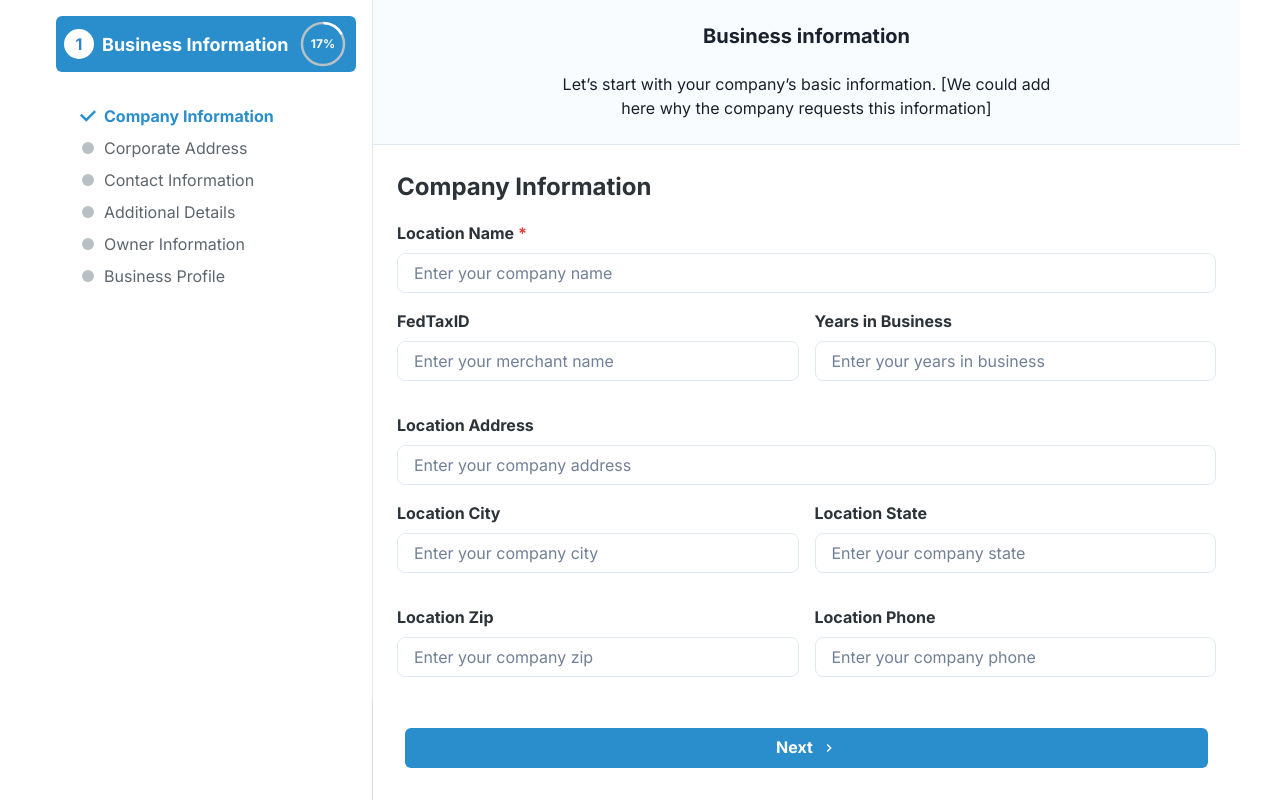
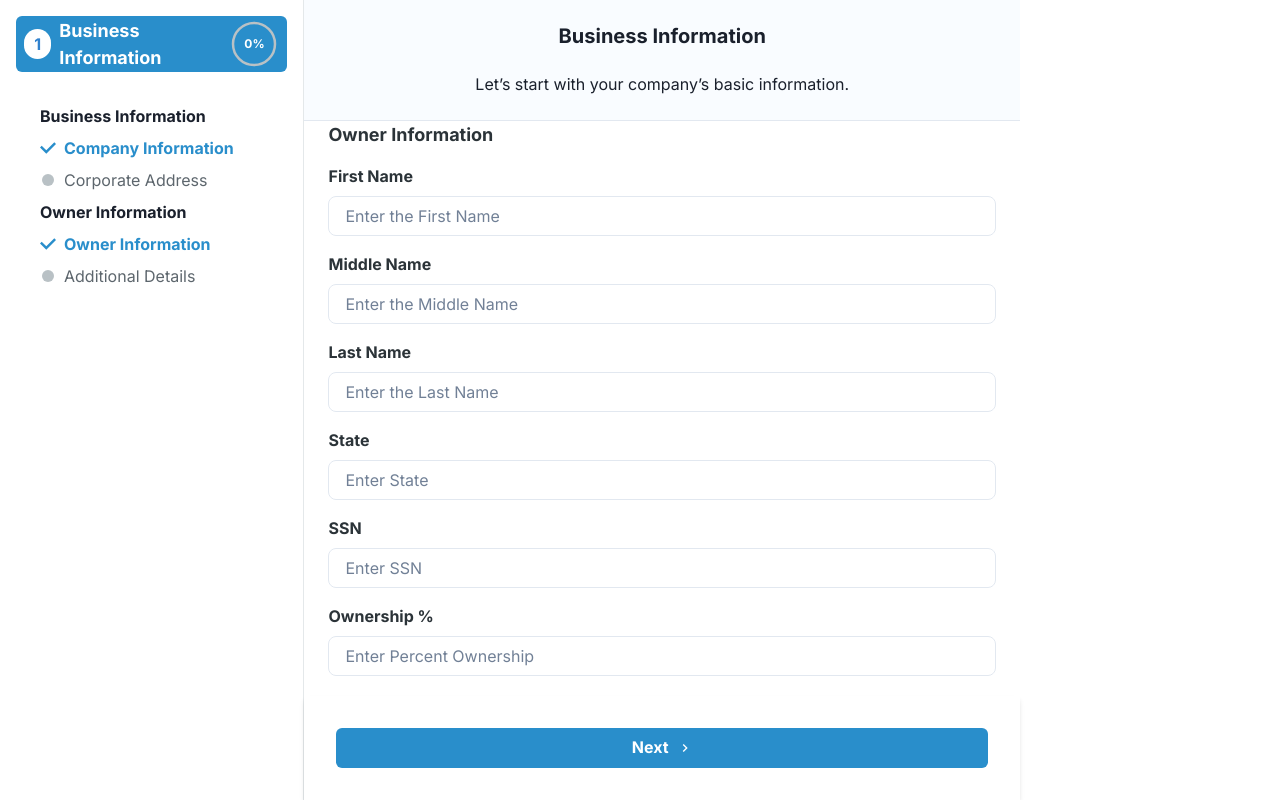
Before and after one commit to Elkinssm/forms-project, a React (Vite) app: page / in a window 1280 px wide. Built offline with nearby package versions, Linux system fonts and the light colour scheme.

Commit message:
add components

```diff
--- a/src/App.tsx
+++ b/src/App.tsx
@@ -1,31 +1,46 @@
+// App.tsx
 import { Box, ChakraProvider } from "@chakra-ui/react";
 import theme from "./theme";
-import "./App.css";
-
-// Importar los formularios
+import Sidebar from "./components/Sidebar/Sidebar";
 import CompanyInformationForm from "./components/YourBusiness/CompanyInformationForm/CompanyInformationForm";
-
 import CorporateAddressForm from "./components/YourBusiness/CorporateAddressForm/CorporateAddressForm";
-import ContactInformationForm from "./components/YourBusiness/ContactInformationForm/ContactInformationForm";
+import OwnerInformationForm from "./components/OwnerInformation/OwnerInformationForm";
 import AdditionalDetailsForm from "./components/YourBusiness/AdditionalDetailsForm/AdditionalDetailsForm";
-import OwnerInformationForm from "./components/OwnerInformation/OwnerInformationForm";
-import BusinessProfileForm from "./components/BusinessProfile/BusinessProfile";
-import Sidebar from "./components/Sidebar/Sidebar";
-
 
 function App() {
+  const sections = [
+    {
+      title: "Business Information",
+      children: [
+        <CompanyInformationForm
+          key="company-info"
+          title="Company Information"
+        />,
+        <CorporateAddressForm
+          key="corporate-address"
+          title="Corporate Address"
+        />,
+      ],
+    },
+    {
+      title: "Owner Information",
+      children: [
+        <OwnerInformationForm key="owner-info" title="Owner Information" />,
+        <AdditionalDetailsForm
+          key="additional-details"
+          title="Additional Details"
+        />,
+        // Agrega más formularios de esta sección si es necesario
+      ],
+    },
+    // Agrega más secciones según sea necesario
+  ];
+
   return (
     <ChakraProvider theme={theme}>
-      <Box maxW={"1200px"} mx="auto" overflow={"auto"}>
-        {/* Pasamos los formularios como children del Sidebar */}
-        <Sidebar>
-          <CompanyInformationForm title="Company Information" />
-          <CorporateAddressForm title="Corporate Address" />
-          <ContactInformationForm title="Contact Information" />
-          <AdditionalDetailsForm title="Additional Details" />
-          <OwnerInformationForm title="Owner Information" />
-          <BusinessProfileForm title="Business Profile" />
-        </Sidebar>
+      <Box display="flex" overflow="auto">
+        <Sidebar sections={sections} />
+        {/* Agrega el contenido principal aquí si es necesario */}
       </Box>
     </ChakraProvider>
   );
--- a/src/components/Sidebar/Sidebar.tsx
+++ b/src/components/Sidebar/Sidebar.tsx
@@ -1,4 +1,4 @@
-import React, { useState, ReactElement, useEffect, useRef } from "react";
+import React, { useState, ReactElement, useRef, useEffect } from "react";
 import {
   Text,
   List,
@@ -17,37 +17,74 @@ import FormHeader from "../FormComponents/FormHeader";
 import CircleIcon from "../../utils/CircleIcon";
 import FormNavigation from "../FormComponents/FormNavigation";
 
+interface Section {
+  title: string;
+  children: ReactElement[];
+}
+
 interface SidebarProps {
-  children: ReactElement[];
+  sections: Section[];
 }
 
 interface FormData {
   [key: string]: unknown;
 }
 
-const Sidebar: React.FC<SidebarProps> = ({ children }) => {
-  const [selectedPage, setSelectedPage] = useState<number>(0);
+const Sidebar: React.FC<SidebarProps> = ({ sections }) => {
+  const [selectedSteps, setSelectedSteps] = useState<number[]>(
+    Array(sections.length).fill(0)
+  );
   const [formData, setFormData] = useState<FormData>({});
   const [direction, setDirection] = useState<"next" | "back">("next");
-  const [isFirstRender, setIsFirstRender] = useState<boolean>(true);
-  const totalSteps = React.Children.count(children);
+  const totalSteps = sections.reduce(
+    (acc, section) => acc + section.children.length,
+    0
+  );
   const formRef = useRef<HTMLFormElement>(null);
 
-  useEffect(() => {
-    setIsFirstRender(false);
-  }, []);
+  const currentSectionIndex = selectedSteps.findIndex(
+    (step, index) => step < sections[index].children.length
+  );
+  const currentStepInSection = selectedSteps[currentSectionIndex];
 
   const handleNext = () => {
-    if (selectedPage < totalSteps - 1) {
+    if (
+      currentStepInSection <
+      sections[currentSectionIndex].children.length - 1
+    ) {
       setDirection("next");
-      setSelectedPage(selectedPage + 1);
+      setSelectedSteps((prev) => {
+        const updatedSteps = [...prev];
+        updatedSteps[currentSectionIndex] += 1;
+        return updatedSteps;
+      });
+    } else if (currentSectionIndex < sections.length - 1) {
+      // Move to the next section
+      setSelectedSteps((prev) => {
+        const updatedSteps = [...prev];
+        updatedSteps[currentSectionIndex] += 1; // Set current section step to last
+        updatedSteps[currentSectionIndex + 1] = 0; // Reset next section step
+        return updatedSteps;
+      });
     }
   };
 
   const handleBack = () => {
-    if (selectedPage > 0) {
+    if (currentStepInSection > 0) {
       setDirection("back");
-      setSelectedPage(selectedPage - 1);
+      setSelectedSteps((prev) => {
+        const updatedSteps = [...prev];
+        updatedSteps[currentSectionIndex] -= 1;
+        return updatedSteps;
+      });
+    } else if (currentSectionIndex > 0) {
+      // Move to the previous section
+      setSelectedSteps((prev) => {
+        const updatedSteps = [...prev];
+        updatedSteps[currentSectionIndex - 1] =
+          sections[currentSectionIndex - 1].children.length - 1; // Go to last step of previous section
+        return updatedSteps;
+      });
     }
   };
 
@@ -55,7 +92,17 @@ const Sidebar: React.FC<SidebarProps> = ({ children }) => {
     setFormData((prevData) => ({ ...prevData, ...data }));
   };
 
-  const progressValue = ((selectedPage + 1) / totalSteps) * 100;
+  const progressValue =
+    ((selectedSteps.reduce((acc, step) => acc + step, 0) +
+      currentStepInSection) /
+      totalSteps) *
+    100;
+
+  useEffect(() => {
+    if (formRef.current) {
+      formRef.current.scrollIntoView({ behavior: "smooth" });
+    }
+  }, [currentStepInSection, currentSectionIndex]);
 
   return (
     <Box display="flex" flexDirection={{ base: "column", md: "row" }} h="100vh">
@@ -63,14 +110,15 @@ const Sidebar: React.FC<SidebarProps> = ({ children }) => {
       <Box
         as="aside"
         w={{ base: "100%", md: "420px" }}
-        h={{ base: "auto", md: "100vh" }} // Asegurar que el sidebar tenga la altura completa de la pantalla
+        h={{ base: "auto", md: "100vh" }}
         p={4}
         borderRight="1px solid"
         borderColor="neutral.300"
         display="flex"
         flexDirection="column"
       >
-        <VStack align="start" spacing={2} mb={6} flexDirection={"row"}>
+        {/* Header for the active section */}
+        <VStack align="start" spacing={2} mb={6}>
           <Box
             display="flex"
             alignItems="center"
@@ -79,7 +127,7 @@ const Sidebar: React.FC<SidebarProps> = ({ children }) => {
             borderRadius="md"
             p={2}
             height={14}
-            w={300}
+            width="100%"
           >
             <HStack spacing={2}>
               <Box
@@ -91,11 +139,11 @@ const Sidebar: React.FC<SidebarProps> = ({ children }) => {
                 boxSize="30px"
               >
                 <Text fontWeight="bold" color="blue.500">
-                  1
+                  {currentStepInSection + 1}
                 </Text>
               </Box>
               <Text fontWeight="bold" fontSize="lg" color="white">
-                Business Information
+                {sections[currentSectionIndex].title}
               </Text>
             </HStack>
             <Spacer />
@@ -119,27 +167,54 @@ const Sidebar: React.FC<SidebarProps> = ({ children }) => {
             </CircularProgress>
           </Box>
         </VStack>
+
+        {/* List of sections */}
         <List spacing={2} pl={6} pt={2}>
-          {React.Children.map(children, (child, index) => (
+          {sections.map((section, sectionIndex) => (
+            <React.Fragment key={sectionIndex}>
+              <Text fontWeight="bold" mb={2}>
+                {section.title}
+              </Text>
+              {section.children.map((child, index) => (
                 <ListItem
-              key={index}
+                  key={`${sectionIndex}-${index}`}
                   display="flex"
                   alignItems="center"
-              fontWeight={index === selectedPage ? "bold" : "regular"}
+                  fontWeight={
+                    selectedSteps[sectionIndex] === index ? "bold" : "regular"
+                  }
                   cursor="pointer"
-              color={index <= selectedPage ? "brand.primary" : "neutral.800"}
-              onClick={() => setSelectedPage(index)}
+                  color={
+                    selectedSteps[sectionIndex] >= index
+                      ? "brand.primary"
+                      : "neutral.800"
+                  }
+                  onClick={() => {
+                    const newSteps = [...selectedSteps];
+                    newSteps[sectionIndex] = index;
+                    setSelectedSteps(newSteps);
+                  }}
                 >
                   <Icon
-                as={index <= selectedPage ? CheckIcon : CircleIcon}
+                    as={
+                      selectedSteps[sectionIndex] >= index
+                        ? CheckIcon
+                        : CircleIcon
+                    }
                     boxSize={4}
-                color={index <= selectedPage ? "brand.primary" : "neutral.500"}
+                    color={
+                      selectedSteps[sectionIndex] >= index
+                        ? "brand.primary"
+                        : "neutral.500"
+                    }
                     mr={2}
                   />
                   {React.isValidElement(child)
                     ? (child as ReactElement<{ title: string }>).props.title
                     : null}
                 </ListItem>
+              ))}
+            </React.Fragment>
           ))}
         </List>
       </Box>
@@ -157,30 +232,28 @@ const Sidebar: React.FC<SidebarProps> = ({ children }) => {
           zIndex={1}
         >
           <FormHeader
-            title="Business information"
-            description="Let’s start with your company’s basic information. [We could add here why the company requests this information]"
+            title="Business Information"
+            description="Let’s start with your company’s basic information."
           />
         </Box>
         <Box
-          // maxWidth={"200px"}
-          // bg={{ base: "red", md: "green", lg: "salmon" }}
           flex="1"
           p={6}
           overflowY="auto"
           maxH="calc(100vh - 120px)"
           position="relative"
           zIndex={0}
-          // maxWidth={{ base: "600px" , md: "800px", lg: "1300px" }}
         >
           <AnimatePresence initial={false} mode="wait">
-            {React.Children.map(children, (child, index) =>
-              index === selectedPage ? (
+            {sections.map((section, sectionIndex) =>
+              section.children.map((child, index) =>
+                selectedSteps[sectionIndex] === index ? (
                   <motion.div
-                  key={index}
+                    key={`${sectionIndex}-${index}`}
                     initial={
-                    isFirstRender
-                      ? {}
-                      : { opacity: 0, y: direction === "next" ? 50 : -50 }
+                      direction === "next"
+                        ? { opacity: 0, y: 50 }
+                        : { opacity: 0, y: -50 }
                     }
                     animate={{ opacity: 1, y: 0 }}
                     exit={{ opacity: 0, y: direction === "next" ? -50 : 50 }}
@@ -195,6 +268,7 @@ const Sidebar: React.FC<SidebarProps> = ({ children }) => {
                     })}
                   </motion.div>
                 ) : null
+              )
             )}
           </AnimatePresence>
         </Box>
@@ -203,8 +277,8 @@ const Sidebar: React.FC<SidebarProps> = ({ children }) => {
             onBack={handleBack}
             onNext={handleNext}
             formRef={formRef}
-            showBackButton={selectedPage > 0}
-            isFirstPage={selectedPage === 0}
+            showBackButton={currentStepInSection > 0}
+            isFirstPage={currentStepInSection === 0}
           />
         </Box>
       </Box>
```
Also changed, not shown: src/components/Sidebar/Section.tsx (added, +96 -0 lines). Lines whose indentation alone changed are shown as unchanged.
